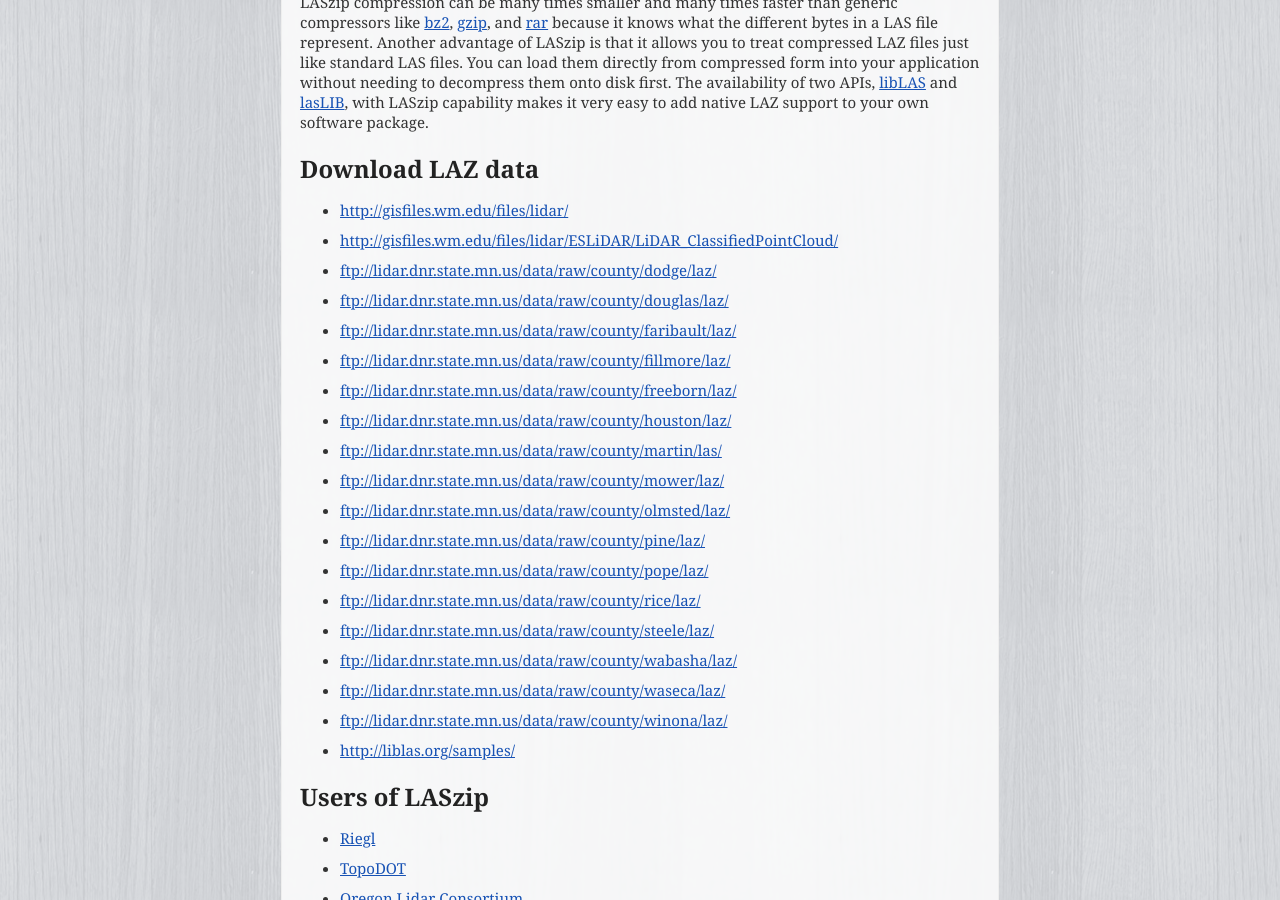
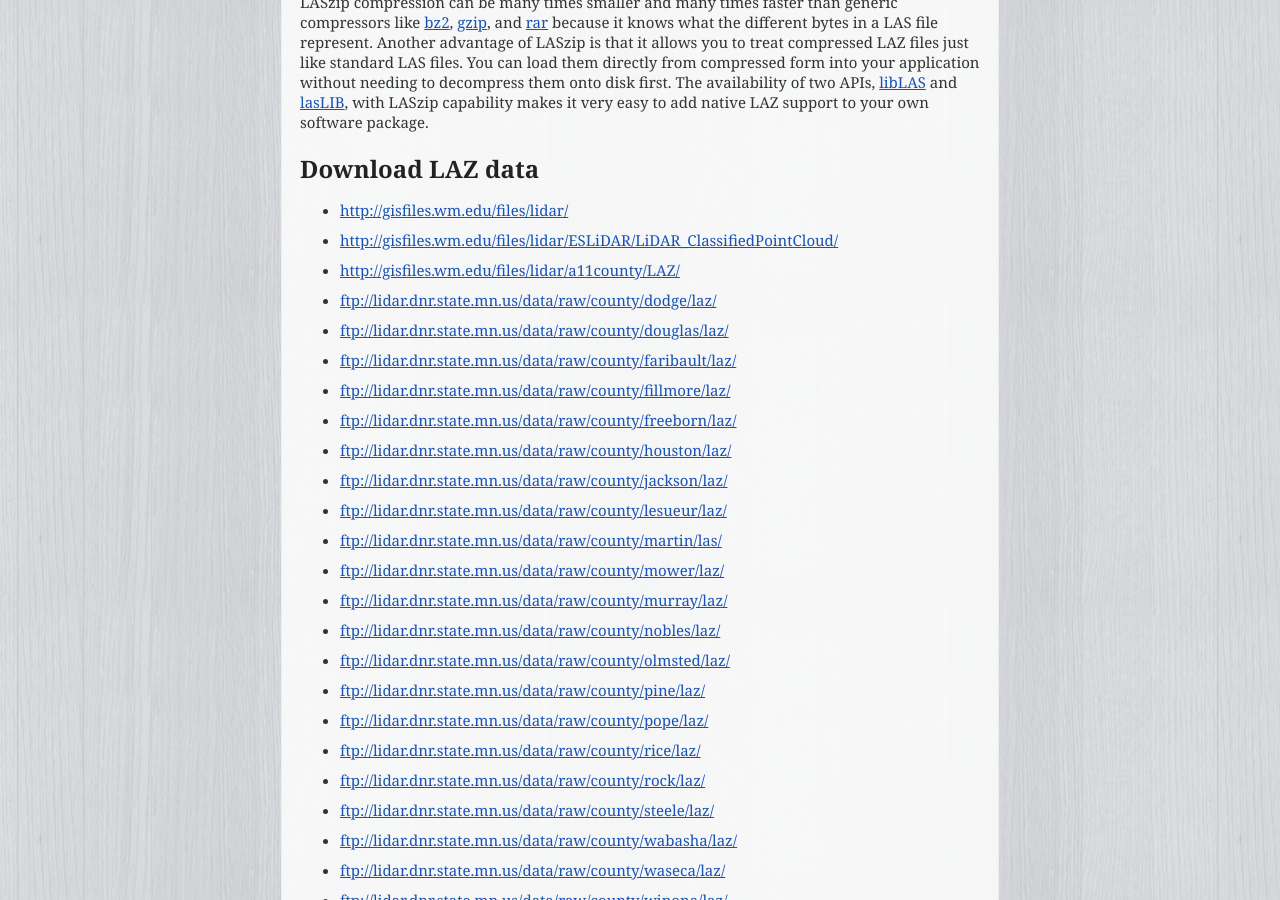
Before and after one commit to LASzip/LASzip, a Sphinx documentation site: the page built from docs/source/index.rst, in a window 1280 px wide and 900 px high, scrolled down 1006 px. Built offline with Sphinx 7.4.7, drawn with Linux system fonts in a browser that asks for light colours.

Commit message:
more LAZ online

```diff
--- a/docs/source/index.rst
+++ b/docs/source/index.rst
@@ -73,18 +73,24 @@
 
 * http://gisfiles.wm.edu/files/lidar/
 * http://gisfiles.wm.edu/files/lidar/ESLiDAR/LiDAR_ClassifiedPointCloud/
+* http://gisfiles.wm.edu/files/lidar/a11county/LAZ/
 * ftp://lidar.dnr.state.mn.us/data/raw/county/dodge/laz/
 * ftp://lidar.dnr.state.mn.us/data/raw/county/douglas/laz/
 * ftp://lidar.dnr.state.mn.us/data/raw/county/faribault/laz/
 * ftp://lidar.dnr.state.mn.us/data/raw/county/fillmore/laz/
 * ftp://lidar.dnr.state.mn.us/data/raw/county/freeborn/laz/
 * ftp://lidar.dnr.state.mn.us/data/raw/county/houston/laz/
+* ftp://lidar.dnr.state.mn.us/data/raw/county/jackson/laz/
+* ftp://lidar.dnr.state.mn.us/data/raw/county/lesueur/laz/
 * ftp://lidar.dnr.state.mn.us/data/raw/county/martin/las/
 * ftp://lidar.dnr.state.mn.us/data/raw/county/mower/laz/
+* ftp://lidar.dnr.state.mn.us/data/raw/county/murray/laz/
+* ftp://lidar.dnr.state.mn.us/data/raw/county/nobles/laz/
 * ftp://lidar.dnr.state.mn.us/data/raw/county/olmsted/laz/
 * ftp://lidar.dnr.state.mn.us/data/raw/county/pine/laz/
 * ftp://lidar.dnr.state.mn.us/data/raw/county/pope/laz/
 * ftp://lidar.dnr.state.mn.us/data/raw/county/rice/laz/
+* ftp://lidar.dnr.state.mn.us/data/raw/county/rock/laz/
 * ftp://lidar.dnr.state.mn.us/data/raw/county/steele/laz/
 * ftp://lidar.dnr.state.mn.us/data/raw/county/wabasha/laz/
 * ftp://lidar.dnr.state.mn.us/data/raw/county/waseca/laz/
```
